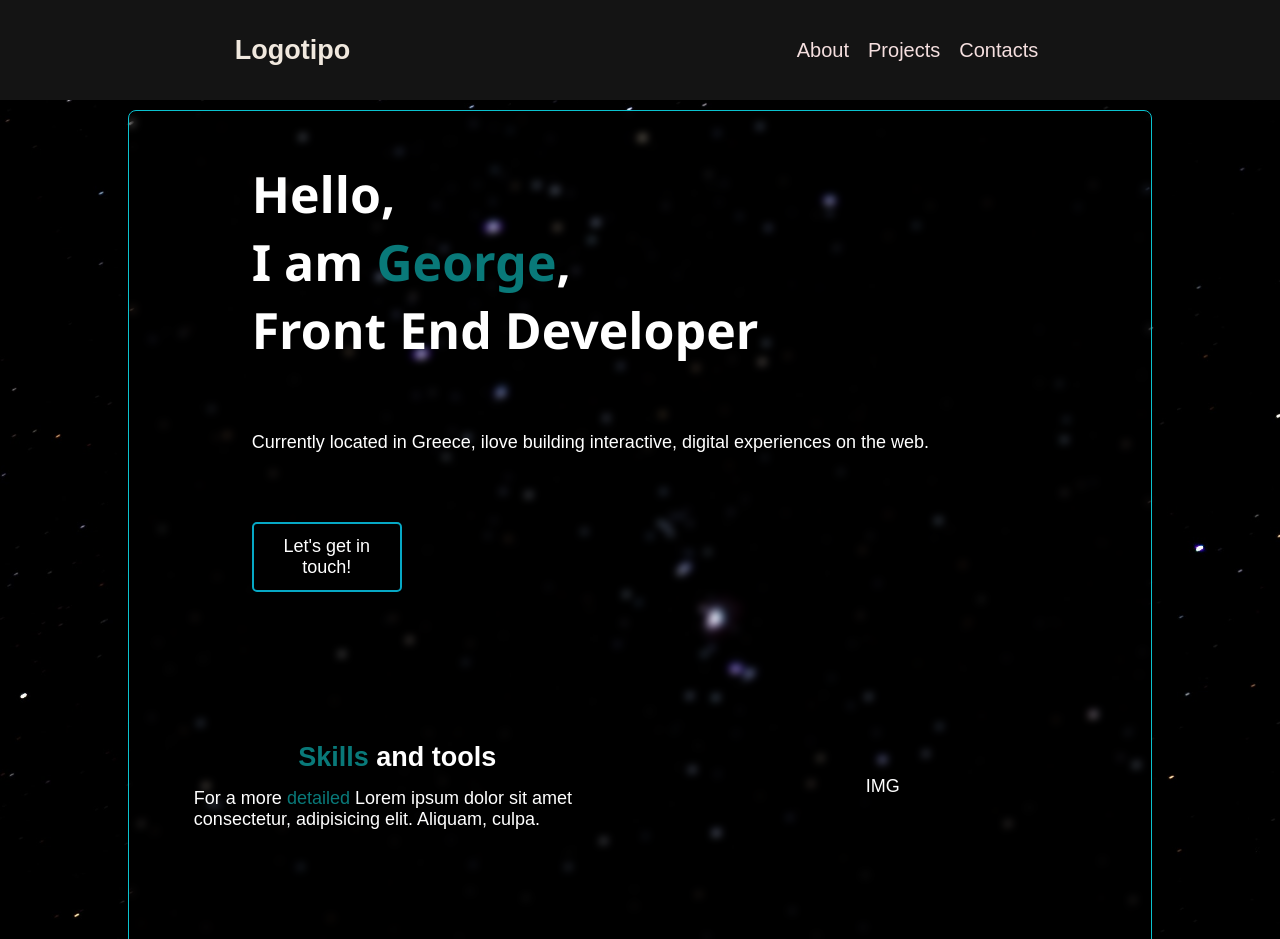
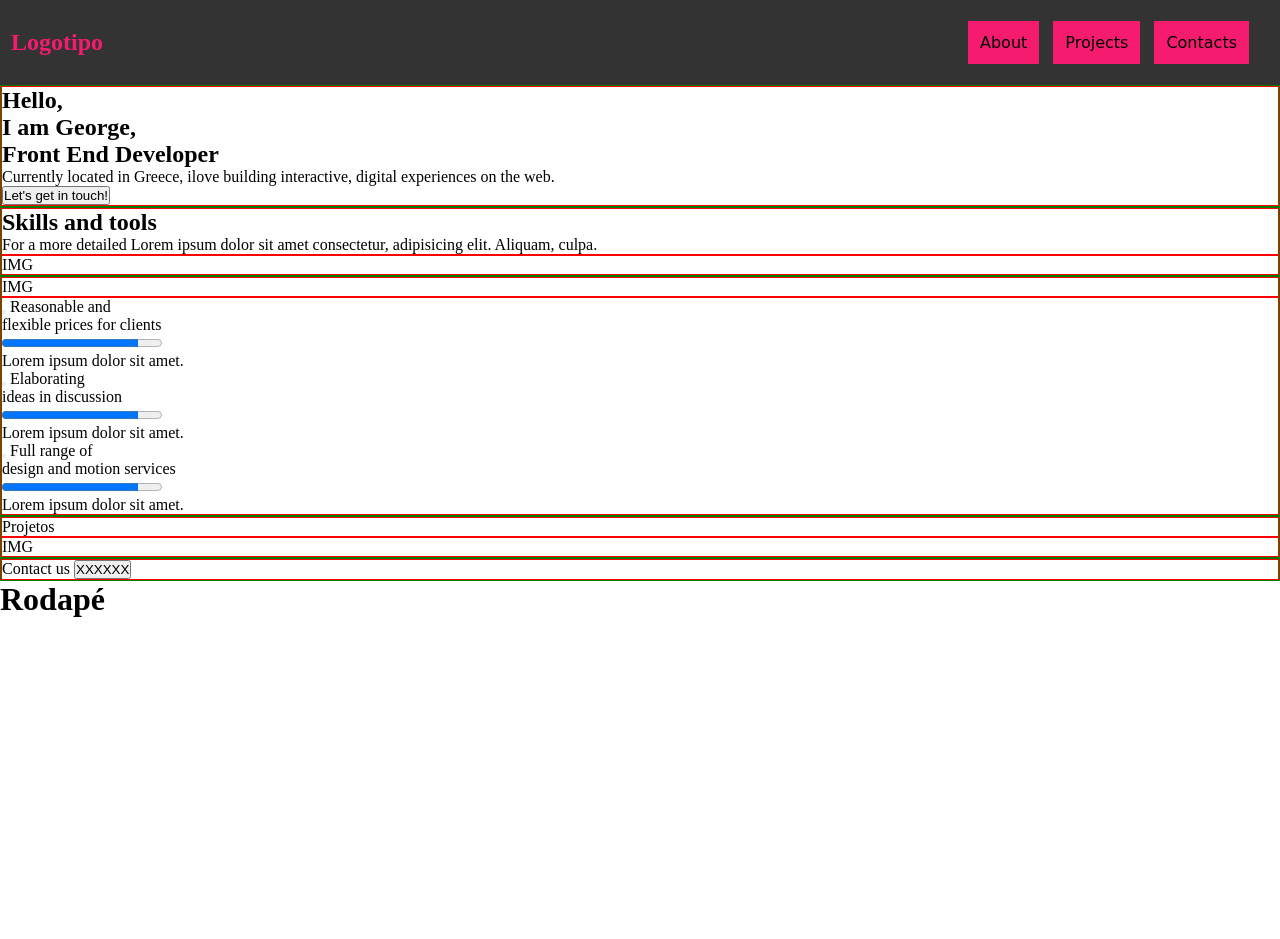
Before and after one commit to wsramos/Portfolio, a plain HTML site: page index.html in a window 1280 px wide. Shown: the top 939 px of the page. After the commit the page ends 800 px from the top, so only its background shows below. Drawn offline with Linux system fonts and the light colour scheme; a web font is replaced by a local one.

Commit message:
Praticando CSS + W modelo

```diff
--- a/index.html
+++ b/index.html
@@ -5,8 +5,12 @@
     <meta charset="UTF-8">
     <meta http-equiv="X-UA-Compatible" content="IE=edge">
     <meta name="viewport" content="width=device-width, initial-scale=1.0">
-    <link rel="stylesheet" href="style.css">
-    <title>Document</title>
+    <link rel="stylesheet" href="style2.css">
+    <link rel="preconnect" href="https://fonts.googleapis.com">
+<link rel="preconnect" href="https://fonts.gstatic.com" crossorigin>
+<link href="https://fonts.googleapis.com/css2?family=Knewave&display=swap" rel="stylesheet">
+
+    <title>Portfolio</title>
 </head>
 
 <body>
@@ -15,7 +19,7 @@
             <div class="caixaNav">
                 <h1>Logotipo</h1>
             </div>
-            <div class="caixaNav">
+            <div class="caixaNav2">
                 <button class="btnNav">About</button>
                 <button class="btnNav">Projects</button>
                 <button class="btnNav">Contacts</button>
--- /dev/null
+++ b/style2.css
@@ -0,0 +1,64 @@
+*{
+    padding: 0;
+    margin: 0;
+}
+div{
+    border: 1px solid red;
+}
+
+section{
+    border: 1px solid green;
+}
+
+@media only screen and (max-width: 800px){
+
+}
+/*https://www.alura.com.br/artigos/css-guia-do-flexbox/*
+/* -------------------------------------------- ALTERAÇÕES NAV --------------------------------------------*/
+nav *{
+    border-color: transparent;
+}
+
+nav{
+    display:flex; /*alinha os elementos em linha*/
+    flex-direction: row; /*elementos encaixados da esquerda para a direita*/
+    flex-wrap: nowrap; /*Não quebra linha*/
+    justify-content: space-between; /*faz com que os elementos fiquem
+    colados primeiro a esquerda e direita e depois vai alinhando ao centro*/
+    align-items: stretch; /*faz com que os elementos filhos fiquem
+    da mesma altura*/
+    padding: 10px;
+    background-color: rgba(0,0,0,0.8);
+    color: white;
+    flex: 1;
+}
+
+nav div:first-child{
+    display: flex;
+    align-items: center;
+    color: #f51b6e;
+}
+
+nav div:last-child{
+    padding: 10px;
+    justify-content: center;
+}
+
+nav button{
+    margin-right: 10px;
+    background-color:  #f51b6e;
+    border: 2px solid #f51b6e;
+
+    padding: 10px;
+    justify-content: space-between;
+    color: black;
+    font-family: 'Knewave', cursive;
+    font-size: 16px;
+}
+
+nav button:active{
+    background-color: black;
+    color: #f51b6e;
+}
+
+/* -------------------------------------------- ALTERAÇÕES NAV --------------------------------------------*/
```
